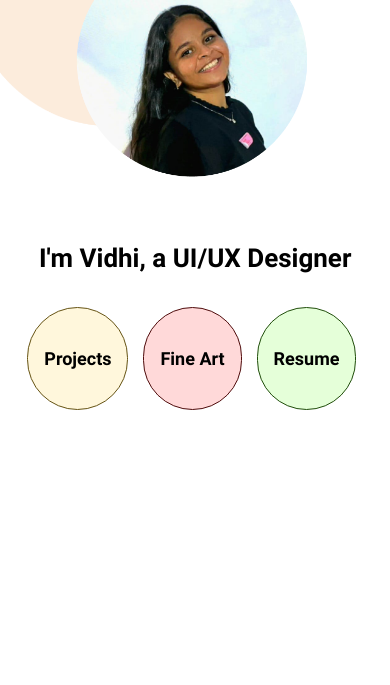
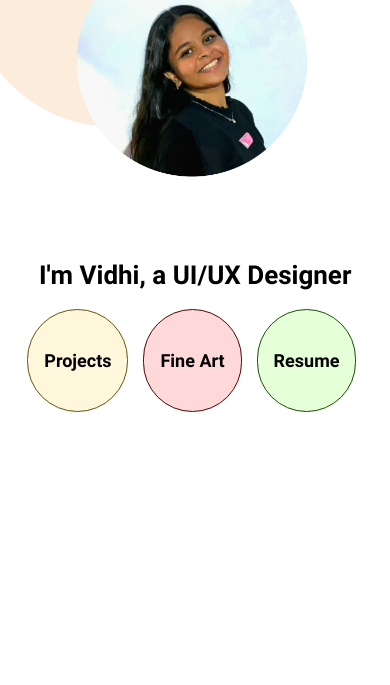
Before and after one commit to vidhi0106/idm222-vps43, a plain HTML site: page index.html in a window 390 px wide. Shown: the part 158-843 px from the top of the page. Drawn offline with Linux system fonts and the light colour scheme.

Commit message:
index page - responsive

```diff
--- a/index.html
+++ b/index.html
@@ -35,13 +35,13 @@
 
 <div class = buttons>
     <div>
-        <h3 class="sub-button-1"> <a href = projects.html>  Projects </a> </h3>
+        <h3> <a class="sub-button-1" href = projects.html>  Projects </a> </h3>
     </div>
     <div>
-        <h3 class="sub-button-2"> <a href = finearts.html>  Fine Art  </a> </h3>
+        <h3> <a class="sub-button-2" href = finearts.html>  Fine Art  </a> </h3>
     </div>
     <div>
-        <h3 class="sub-button-3"> <a href = resume.html>  Resume </a>  </h3>
+        <h3> <a class="sub-button-3" href = resume.html>  Resume </a>  </h3>
     </div>
 
 </div>
--- a/styles.css
+++ b/styles.css
@@ -153,14 +153,6 @@ text-decoration: none;
 color:white;
 }
 
-h2 a :hover{
-    color:white;
-    }
-
-a:hover h2{
-color:white;
-}
-
 a:active{
 text-decoration: none;
 color: black;
@@ -233,6 +225,7 @@ background:#665415;
 color: white;
 }
 
+
 .sub-button-2{
 background: #FFD9D9;
 border: 1px solid #4F0D0D;
@@ -264,7 +257,7 @@ text-decoration: none;
 
 .buttons{
 position: absolute;
-top: 55%;
+top: 62%;
 left: 50%;
 width: 550px;
 text-align: left;
@@ -572,6 +565,20 @@ width:100%;
   }
 }
 
+@media only screen and (max-width: 1400px){
+.buttons{
+position: absolute;
+top: 62%;
+left: 50%;
+width: 550px;
+text-align: left;
+margin: 0px;
+display: flex;
+flex-direction: row;
+}
+
+}
+
 
 
 
@@ -608,7 +615,7 @@ width:100%;
 
     .buttons {
         position: absolute;
-        top: 50%;
+        top: 60%;
         left: 50%;
         width: 550px;
         text-align: left;
@@ -637,7 +644,7 @@ width:100%;
     }
     .buttons {
         position: absolute;
-        top: 48%;
+        top: 55%;
         left: 50%;
         width: 550px;
         text-align: left;
@@ -789,6 +796,10 @@ width:100%;
         width: 90%;
         padding-top: 40px;
     }
+    .buttons {
+        position: absolute;
+        top: 50%;
+        left: 50%;}
 
 
 }
@@ -945,7 +956,7 @@ width:100%;
 
         .intro {
             position: absolute;
-            top: 50%;
+            top: 52%;
             left: 28%;
             width: 550px;
             text-align: left;
@@ -953,7 +964,7 @@ width:100%;
         }
     .buttons {
     position: absolute;
-    top: 58%;
+    top: 65%;
     left: 28%;
     width: 550px;
     text-align: left;
@@ -984,10 +995,14 @@ width:100%;
     }
     .intro {
         left: 17%;
-        top:47%;}
+        top:50%;}
     .buttons{
     left:17%;
     top:55%;
+    }
+    .buttons{
+    left: 17%;
+    top: 62%;
     }
 }
 
@@ -998,11 +1013,11 @@ width:100%;
     }
     .intro {
         left: 15%;
-        top: 45%;
+        top: 48%;
     }
     .buttons {
         left: 13%;
-        top: 53%;
+        top: 60%;
     }
 }
 
@@ -1013,11 +1028,11 @@ width:100%;
     }
     .intro {
         left: 12%;
-        top: 45%;
+        top: 48%;
     }
     .buttons {
         left: 10%;
-        top: 53%;
+        top: 60%;
     }
 }
 
@@ -1028,10 +1043,22 @@ width:100%;
     }
     .intro {
         left: 10%;
-        top: 45%;
+        top: 47%;
     }
     .buttons {
         left: 7%;
-        top: 53%;
+        top: 58%;
     }
 }
+
+@media only screen and (max-width: 365px){
+    .intro {
+        left: 5%;
+        top: 43%;
+    }
+
+    .buttons {
+        left: 4%;
+        top: 55%;
+    }
+}
```
